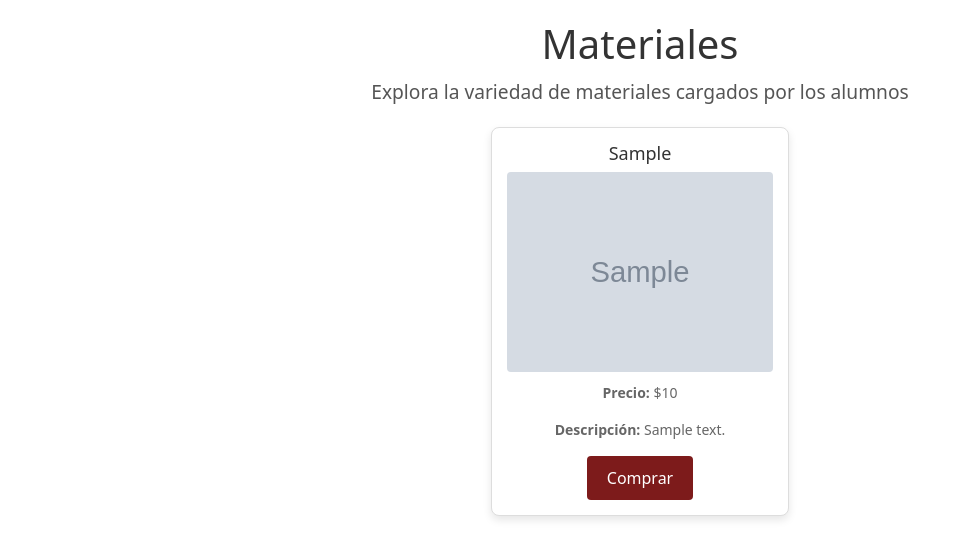
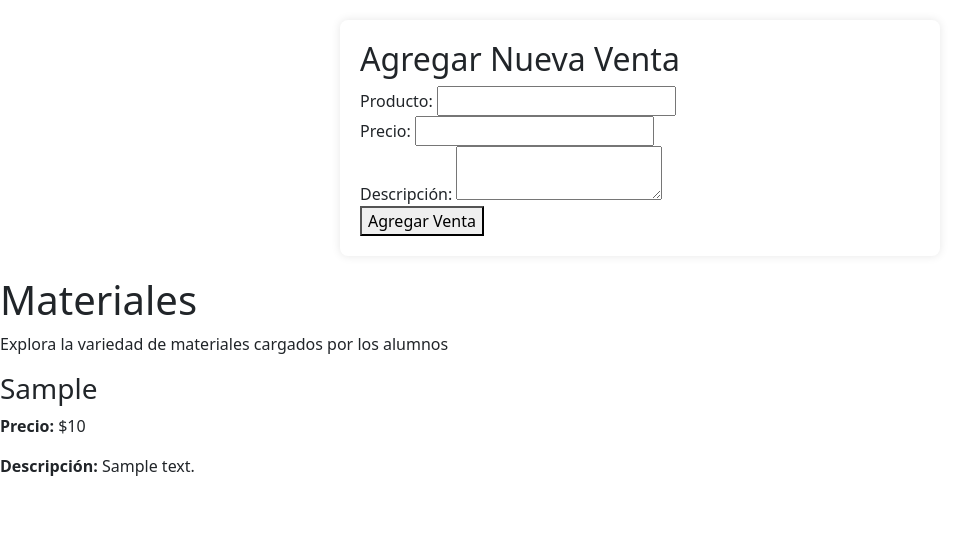
Before and after one commit to Keneth-Huerta/crack-enfocado.com, a PHP site: page /php/ventas.php in a window 1280 px wide. Shown: the part 76-635 px from the top of the page, without its empty margins (0-970 px from the left). Run offline with PHP 8.4, Linux system fonts and the light colour scheme; tables that the repository leaves empty or names only in its code hold one stand-in row (values such as "Sample post"); grey boxes marked "Sample" are stand-in pictures.

Commit message:
agrega formulario para registrar nuevas ventas y mejora la conexión a la base de datos

```diff
--- a/php/ventas.php
+++ b/php/ventas.php
@@ -4,14 +4,30 @@ if (session_status() == PHP_SESSION_NONE) {
     session_start();
 }
 $servidor = "localhost";
-$usuarioBD = "u288355303_Keneth"; // Usuario de la base de datos
-$claveBD = "1420Genio."; // Contraseña de la base de datos
-$baseDeDatos = "u288355303_Usuarios"; // Nombre de la base de datos
+$usuarioBD = "u288355303_Keneth";
+$claveBD = "1420Genio.";
+$baseDeDatos = "u288355303_Usuarios";
 
-// Conexión a la base de datos
 $enlace = mysqli_connect($servidor, $usuarioBD, $claveBD, $baseDeDatos);
 if (!$enlace) {
     die("Conexión fallida: " . mysqli_connect_error());
+}
+
+// Procesar formulario de ventas
+if ($_SERVER['REQUEST_METHOD'] == 'POST') {
+    $producto = htmlspecialchars($_POST['producto']);
+    $precio = floatval($_POST['precio']);
+    $descripcion = htmlspecialchars($_POST['descripcion']);
+
+    $stmt = $enlace->prepare("INSERT INTO productos (producto, precio, descripcion) VALUES (?, ?, ?)");
+    $stmt->bind_param("sds", $producto, $precio, $descripcion);
+
+    if ($stmt->execute()) {
+        echo "<p>Venta agregada con éxito.</p>";
+    } else {
+        echo "<p>Error al agregar la venta.</p>";
+    }
+    $stmt->close();
 }
 ?>
 
@@ -25,145 +41,37 @@ if (!$enlace) {
     <style>
         body {
             font-family: Arial, sans-serif;
-            margin: 0;
-            padding: 0;
             background-color: #f9f9f9;
         }
 
-        .sales-section {
-            max-width: 1200px;
-            margin: 0 auto;
+        .form-container {
+            max-width: 600px;
+            margin: 20px auto;
             padding: 20px;
-            text-align: center;
-        }
-
-        .sales-title {
-            font-size: 2.5rem;
-            color: #333;
-            margin-bottom: 10px;
-        }
-
-        .sales-description {
-            font-size: 1.2rem;
-            color: #555;
-            margin-bottom: 20px;
-        }
-
-        .sales-cards {
-            display: flex;
-            flex-wrap: wrap;
-            justify-content: center;
-            gap: 20px;
-        }
-
-        .sales-card {
-            background-color: #fff;
-            border: 1px solid #ddd;
+            background: white;
             border-radius: 8px;
-            box-shadow: 0 4px 6px rgba(0, 0, 0, 0.1);
-            width: 300px;
-            padding: 20px;
-            text-align: left;
-            transition: transform 0.3s;
-        }
-
-        .sales-card:hover {
-            transform: translateY(-10px);
-        }
-
-        .product-title {
-            font-size: 1.5rem;
-            color: #333;
-            margin-bottom: 10px;
-        }
-
-        .product-description {
-            font-size: 1rem;
-            color: #666;
-            margin-bottom: 15px;
-        }
-
-        .product-price {
-            font-size: 1.2rem;
-            font-weight: bold;
-            color: #7d1b1b;
-            margin-bottom: 20px;
-        }
-
-        .buy-button {
-            display: inline-block;
-            padding: 10px 20px;
-            background-color: #7d1b1b;
-            color: #fff;
-            text-decoration: none;
-            border-radius: 4px;
-            transition: background-color 0.3s;
-        }
-
-        .buy-button:hover {
-            background-color: #7d1b1b;
-        }
-
-        .des-button {
-            display: inline-block;
-            padding: 10px 20px;
-            background-color: #7d1b1b;
-            color: #fff;
-            text-decoration: none;
-            border-radius: 4px;
-            transition: background-color 0.3s;
-        }
-
-        .des-button:hover {
-            background-color: #7d1b1b;
-        }
-
-        /* Estilos para mostrar los productos */
-        .products-container {
-            display: grid;
-            grid-template-columns: repeat(auto-fill, minmax(280px, 1fr));
-            gap: 20px;
-            padding: 20px;
-            justify-items: center;
-        }
-
-        .product-card {
-            background-color: #fff;
-            border: 1px solid #ddd;
-            border-radius: 8px;
-            padding: 15px;
-            text-align: center;
-            box-shadow: 0 4px 8px rgba(0, 0, 0, 0.1);
-            transition: transform 0.3s ease, box-shadow 0.3s ease;
-        }
-
-        .product-card:hover {
-            transform: translateY(-10px);
-            box-shadow: 0 6px 12px rgba(0, 0, 0, 0.2);
-        }
-
-        .product-image {
-            max-width: 100%;
-            max-height: 200px;
-            object-fit: cover;
-            margin-bottom: 10px;
-            border-radius: 4px;
-        }
-
-        .product-card h3 {
-            font-size: 18px;
-            color: #333;
-        }
-
-        .product-card p {
-            font-size: 14px;
-            color: #666;
+            box-shadow: 0 0 10px rgba(0, 0, 0, 0.1);
         }
     </style>
 </head>
 
 <body>
     <?php include('header.php'); ?>
+    <div class="form-container">
+        <h2>Agregar Nueva Venta</h2>
+        <form action="ventas.php" method="POST">
+            <label for="producto">Producto:</label>
+            <input type="text" id="producto" name="producto" required><br>
+
+            <label for="precio">Precio:</label>
+            <input type="number" step="0.01" id="precio" name="precio" required><br>
+
+            <label for="descripcion">Descripción:</label>
+            <textarea id="descripcion" name="descripcion" required></textarea><br>
+
+            <button type="submit">Agregar Venta</button>
+        </form>
+    </div>
 
     <section class="sales-section">
         <h1 class="sales-title">Materiales</h1>
@@ -171,35 +79,23 @@ if (!$enlace) {
 
         <div class="sales-cards">
             <?php
-            if (session_status() == PHP_SESSION_NONE) {
-                session_start();
-            }
-
-            // Consultar los productos de la base de datos
             $sql = "SELECT * FROM productos";
             $result = mysqli_query($enlace, $sql);
-
             if (mysqli_num_rows($result) > 0) {
-                // Mostrar los productos
                 while ($row = mysqli_fetch_assoc($result)) {
                     echo '<div class="product-card">';
                     echo "<h3>" . htmlspecialchars($row['producto']) . "</h3>";
-                    echo "<img src='" . htmlspecialchars($row['imagen']) . "' alt='" . htmlspecialchars($row['producto']) . "' class='product-image'><br>";
                     echo "<p><strong>Precio:</strong> $" . htmlspecialchars($row['precio']) . "</p>";
                     echo "<p><strong>Descripción:</strong> " . htmlspecialchars($row['descripcion']) . "</p>";
-                    echo '<a href="#" class="buy-button">Comprar</a>'; // Botón de compra (puedes redirigir a una página de compra)
                     echo '</div>';
                 }
             } else {
                 echo "<p>No se encontraron productos.</p>";
             }
-
-            // Cerrar la conexión
             mysqli_close($enlace);
             ?>
         </div>
     </section>
-
 </body>
 
 </html>
```
